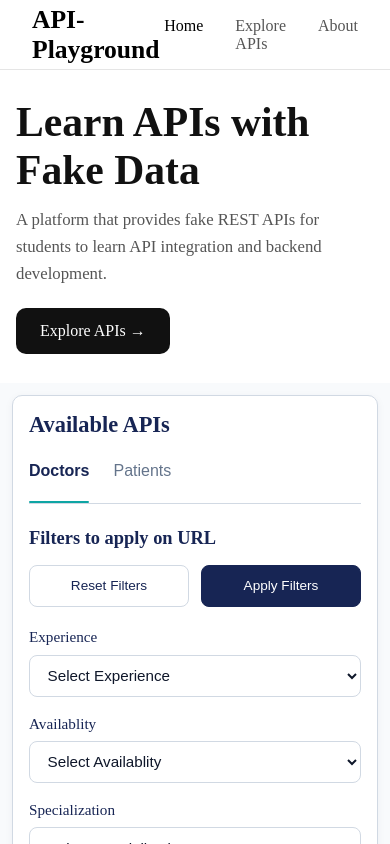
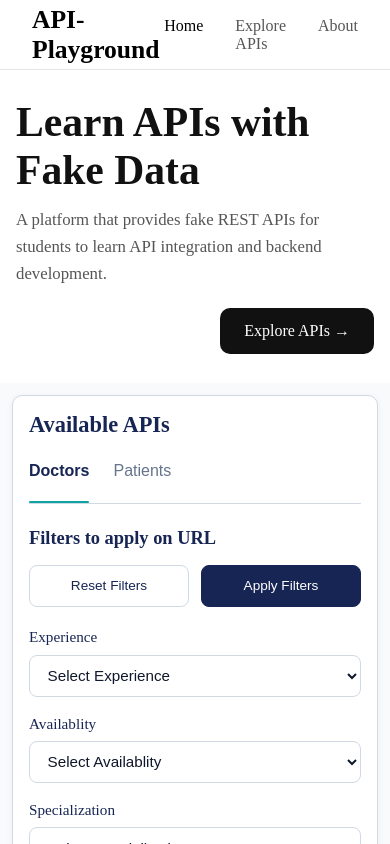
Before and after one commit to Akshatsahu01/API-PLAYGROUND, a React (Vite) app in the folder frontend/: page / in a window 390 px wide. Shown: the top 844 px of the page. Built offline with nearby package versions, Linux system fonts and the light colour scheme; no server answers.

Commit message:
fix:Alignment of Explore APIs button

```diff
--- a/frontend/src/components/Hero/Hero.css
+++ b/frontend/src/components/Hero/Hero.css
@@ -6,8 +6,8 @@
 
 .hero-container {
   width: 100%;
-  max-width: 1500px;
-  margin-inline: auto;
+  max-width: none;
+  margin: 0;
   padding: 1.8rem clamp(1rem, 2vw, 2rem);
 }
 
@@ -15,16 +15,17 @@
 
 .hero-content {
   display: flex;
-  justify-content: flex-start;
+  justify-content: space-between;
   align-items: center;
-  gap: clamp(2rem, 6vw, 5rem);
+  gap: 2rem;
 }
 
 
 
 .hero-text {
-  flex: 0 1 720px;
+  flex: 1 1 720px;
   max-width: 720px;
+  text-align: left;
 }
 
 .hero-action {
@@ -80,4 +81,8 @@
   .hero-text {
     flex-basis: auto;
   }
+
+  .hero-action {
+    align-self: flex-end;
+  }
 }
```
